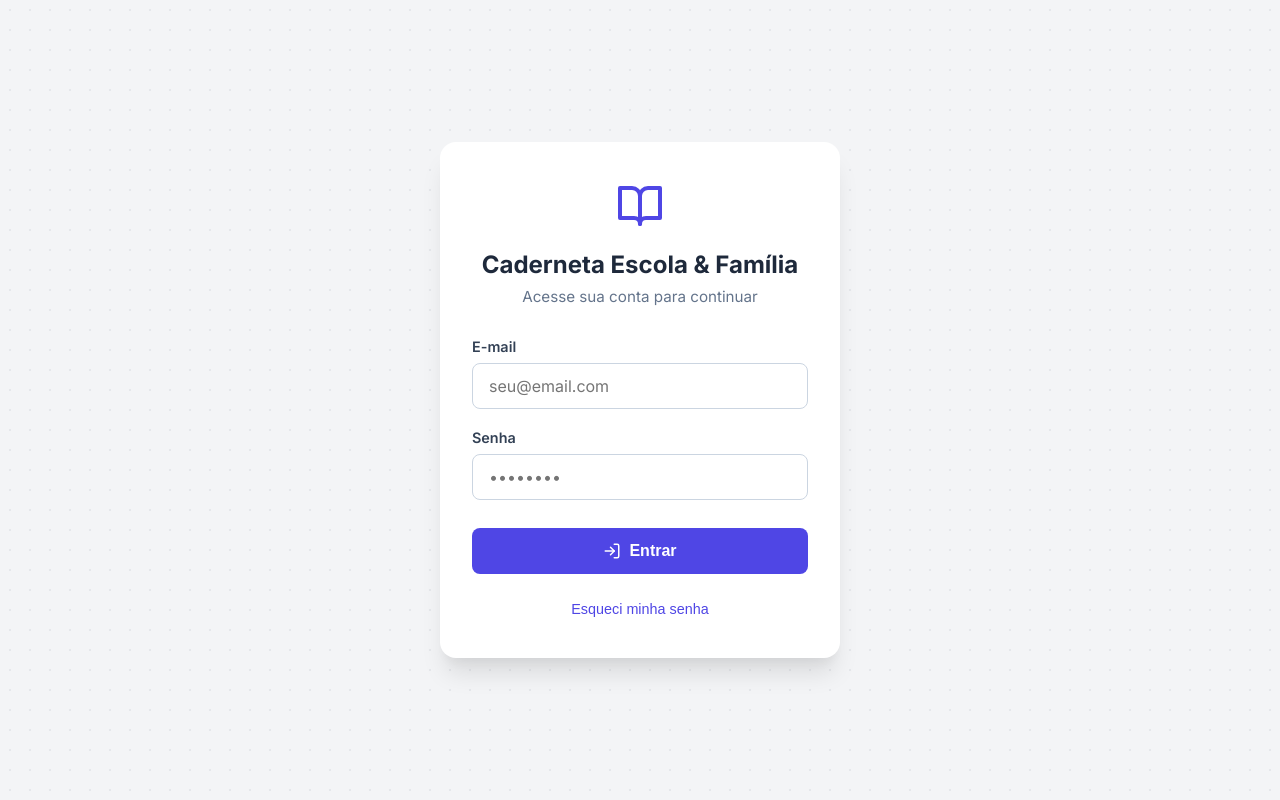
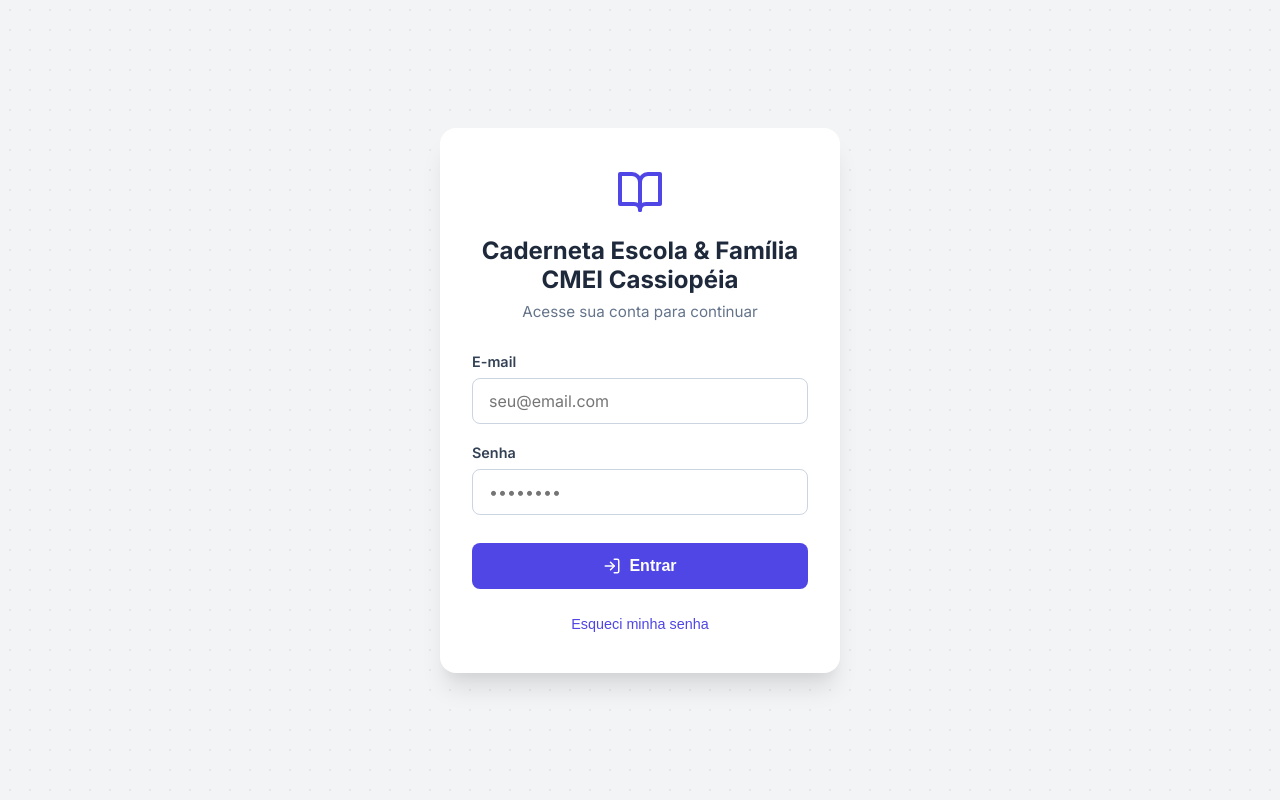
Before and after one commit to vtrobot/CARDENETA, a React (Vite) app in the folder frontend/: page /login in a window 1280 px wide. Built offline with nearby package versions, Linux system fonts and the light colour scheme; no server answers.

Commit message:
Ajuste de titulo no topo

```diff
--- a/frontend/src/App.tsx
+++ b/frontend/src/App.tsx
@@ -36,7 +36,7 @@ function AppLayout({ children }: { children: React.ReactNode }) {
       <header className="app-header">
         <div className="logo-container">
           <BookOpen className="logo-icon" size={28} />
-          <h1>Caderneta Escola & Família</h1>
+          <h1>Caderneta Escola & Família - CMEI Cassiopéia</h1>
         </div>
         <nav className="main-nav">
           {role === 'responsavel' && <Link to="/mural">Mural</Link>}
--- a/frontend/src/pages/Login.tsx
+++ b/frontend/src/pages/Login.tsx
@@ -58,7 +58,7 @@ export function Login() {
       <div className="login-card">
         <div className="login-header">
           <BookOpen className="logo-icon-login" size={48} />
-          <h2>Caderneta Escola & Família</h2>
+          <h2>Caderneta Escola & Família CMEI Cassiopéia</h2>
           <p>Acesse sua conta para continuar</p>
         </div>
 
```
Also changed, not shown: 1 other file (tests, documents, lock files or other folders).
